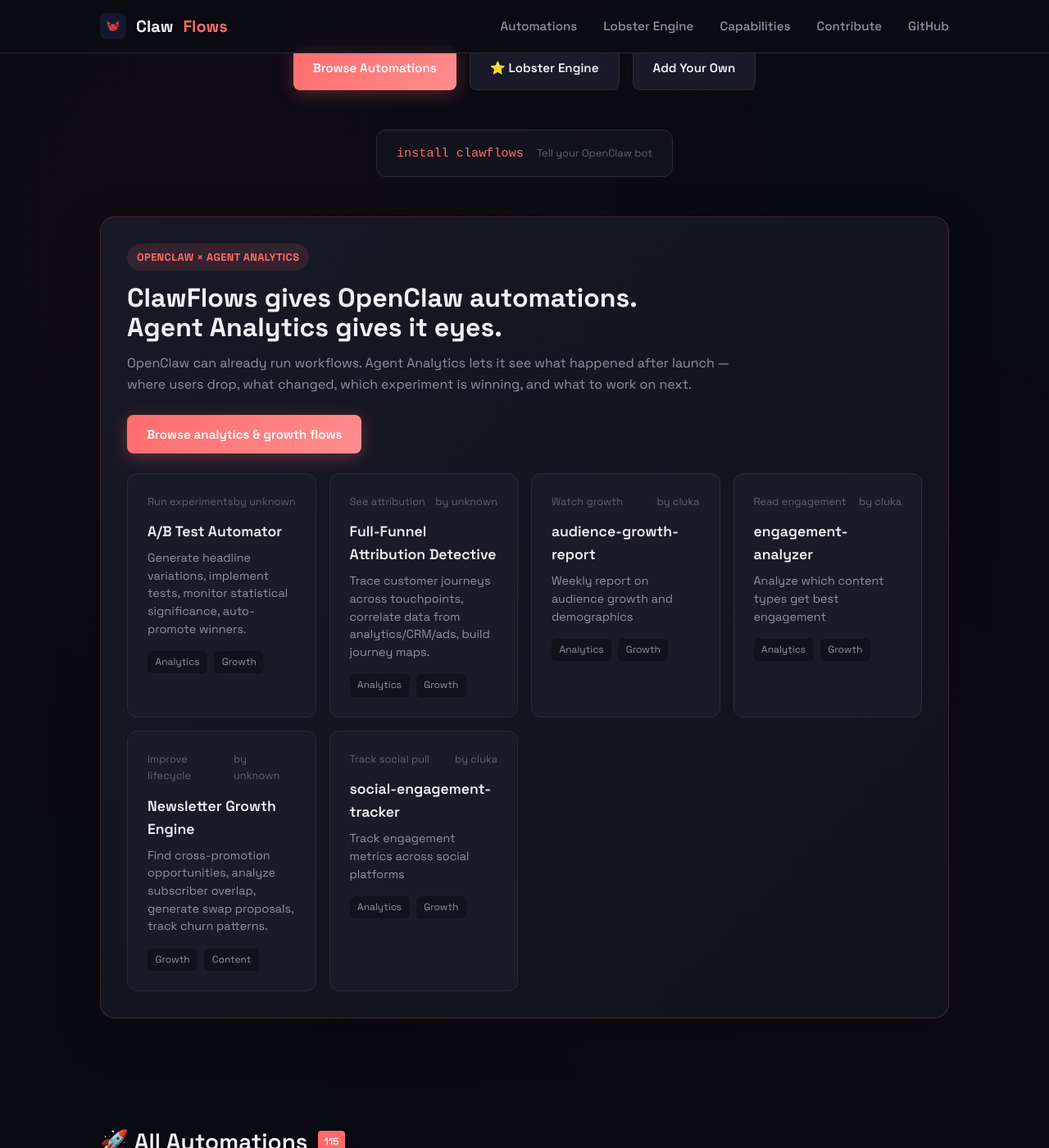
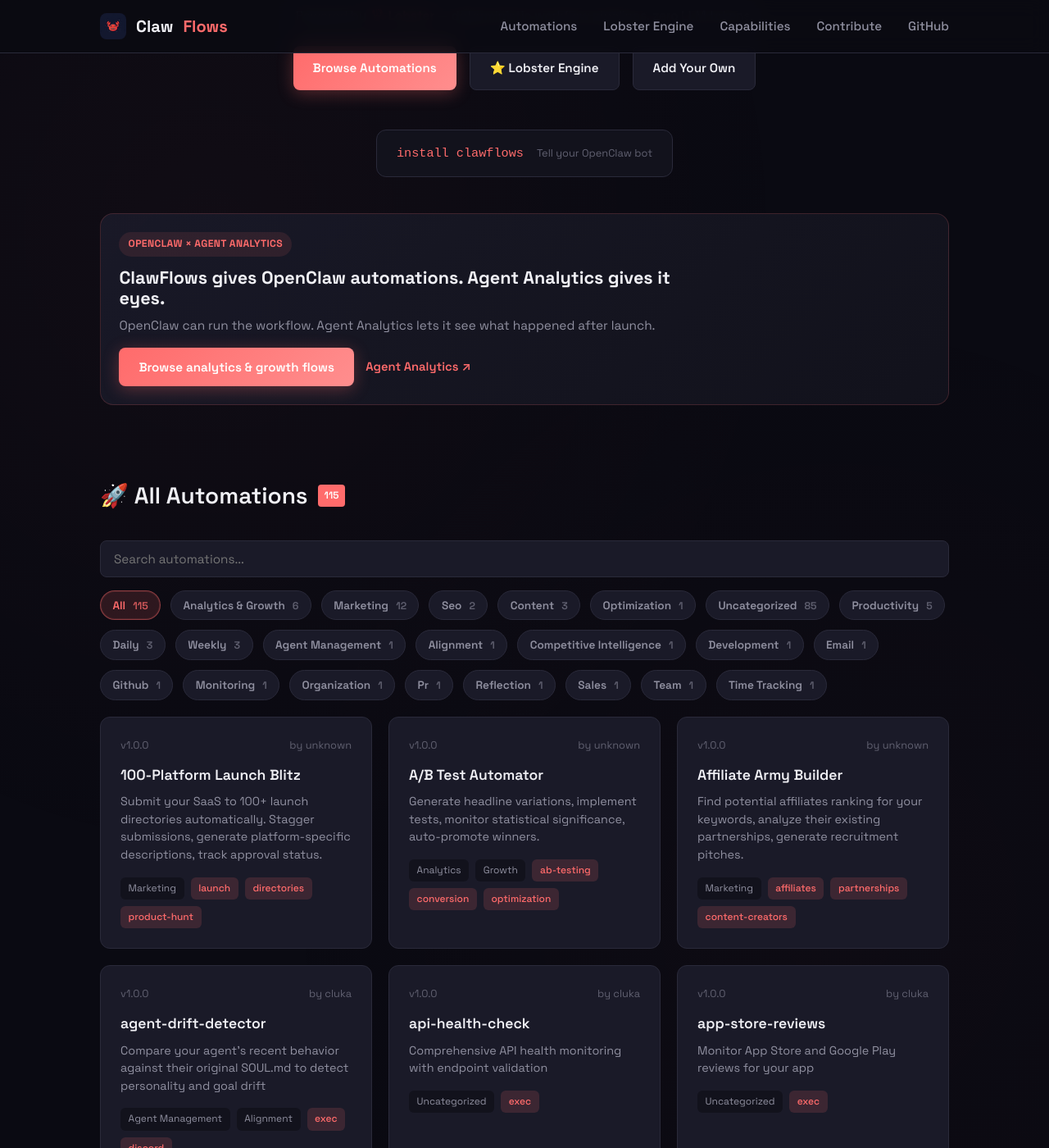
Before and after one commit to Cluka-399/clawflows-registry, a Jekyll site: the page index.html, which Jekyll copies as it is, in a window 1280 px wide and 1400 px high, scrolled down 408 px. Shown: the whole window at 82% size. Built offline with Jekyll 4.4.1, drawn with Linux system fonts in a browser that asks for light colours; comment, search, counter and statistics services are not loaded.

Commit message:
Simplify agent analytics promo

```diff
--- a/index.html
+++ b/index.html
@@ -262,81 +262,70 @@
     }
 
     .aa-promo {
-      padding-top: 1rem;
+      padding-top: 0.75rem;
+      padding-bottom: 1.5rem;
     }
 
     .aa-promo-shell {
-      background: linear-gradient(135deg, rgba(26, 26, 40, 0.95) 0%, rgba(18, 18, 28, 0.98) 100%);
-      border: 1px solid rgba(255, 107, 107, 0.2);
-      border-radius: 18px;
-      padding: 2rem;
-      box-shadow: 0 20px 60px rgba(0, 0, 0, 0.22);
+      background: linear-gradient(135deg, rgba(26, 26, 40, 0.94) 0%, rgba(18, 18, 28, 0.98) 100%);
+      border: 1px solid rgba(255, 107, 107, 0.18);
+      border-radius: 16px;
+      padding: 1.35rem 1.4rem;
     }
 
     .aa-eyebrow {
       display: inline-flex;
       align-items: center;
       gap: 0.5rem;
-      padding: 0.4rem 0.75rem;
+      padding: 0.35rem 0.7rem;
       border-radius: 999px;
-      background: rgba(255, 107, 107, 0.12);
+      background: rgba(255, 107, 107, 0.1);
       color: var(--accent);
-      font-size: 0.8rem;
+      font-size: 0.76rem;
       font-weight: 700;
       letter-spacing: 0.03em;
       text-transform: uppercase;
-      margin-bottom: 1rem;
+      margin-bottom: 0.85rem;
     }
 
     .aa-promo-header {
       display: flex;
       justify-content: space-between;
-      align-items: flex-end;
-      gap: 1.5rem;
-      margin-bottom: 1.25rem;
+      align-items: center;
+      gap: 1rem;
       flex-wrap: wrap;
     }
 
     .aa-promo-header h2 {
-      font-size: 2rem;
-      line-height: 1.1;
-      max-width: 700px;
+      font-size: 1.35rem;
+      line-height: 1.15;
+      max-width: 720px;
     }
 
     .aa-promo-header p {
       color: var(--text-secondary);
       max-width: 760px;
-      font-size: 1rem;
-      margin-top: 0.85rem;
+      font-size: 0.96rem;
+      margin-top: 0.55rem;
     }
 
-    .aa-promo-cta {
-      flex-shrink: 0;
+    .aa-promo-actions {
+      display: flex;
+      align-items: center;
+      gap: 0.9rem;
+      flex-wrap: wrap;
+      margin-top: 0.9rem;
     }
 
-    .aa-feature-grid {
-      display: grid;
-      grid-template-columns: repeat(auto-fit, minmax(220px, 1fr));
-      gap: 1rem;
-      margin-top: 1.5rem;
+    .aa-text-link {
+      color: var(--accent);
+      text-decoration: none;
+      font-weight: 600;
+      font-size: 0.92rem;
     }
 
-    .aa-feature-card {
-      background: rgba(10, 10, 18, 0.78);
-      border: 1px solid var(--border);
-      border-radius: 14px;
-      padding: 1rem;
-    }
-
-    .aa-feature-card h3 {
-      font-size: 1rem;
-      margin-bottom: 0.35rem;
-    }
-
-    .aa-feature-card p {
-      color: var(--text-secondary);
-      font-size: 0.88rem;
-      line-height: 1.5;
+    .aa-text-link:hover {
+      text-decoration: underline;
     }
 
     .value-grid {
@@ -981,14 +970,12 @@
           <div class="aa-promo-header">
             <div>
               <h2>ClawFlows gives OpenClaw automations. Agent Analytics gives it eyes.</h2>
-              <p>OpenClaw can already run workflows. Agent Analytics lets it see what happened after launch — where users drop, what changed, which experiment is winning, and what to work on next.</p>
+              <p>OpenClaw can run the workflow. Agent Analytics lets it see what happened after launch.</p>
+              <div class="aa-promo-actions">
+                <button class="btn btn-primary" type="button" onclick="browseAnalyticsGrowthFlows()">Browse analytics &amp; growth flows</button>
+                <a href="https://agentanalytics.sh" class="aa-text-link" target="_blank" rel="noopener noreferrer" onclick="mixpanel.track('cta_click', { button: 'agent_analytics_site', section: 'aa_promo' }); if(window.aa) aa.track('cta_click', { button: 'agent_analytics_site', section: 'aa_promo' })">Agent Analytics ↗</a>
+              </div>
             </div>
-            <div class="aa-promo-cta">
-              <button class="btn btn-primary" type="button" onclick="browseAnalyticsGrowthFlows()">Browse analytics &amp; growth flows</button>
-            </div>
-          </div>
-          <div id="aa-feature-grid" class="aa-feature-grid">
-            <div class="loading">Loading analytics &amp; growth flows...</div>
           </div>
         </div>
       </div>
@@ -1206,15 +1193,6 @@
       return String(str || '').replace(/&/g, '&amp;').replace(/</g, '&lt;').replace(/>/g, '&gt;').replace(/"/g, '&quot;').replace(/'/g, '&#39;');
     }
 
-    const analyticsGrowthFeaturedSlugs = [
-      'ab-test-automator',
-      'attribution-detective',
-      'audience-growth-report',
-      'engagement-analyzer',
-      'newsletter-growth',
-      'social-engagement-tracker'
-    ];
-
     const categoryPriority = [
       'analytics-growth',
       'analytics',
@@ -1286,48 +1264,6 @@
       container.innerHTML = buttons.join('');
     }
 
-    function renderAnalyticsGrowthSection(automations) {
-      const container = document.getElementById('aa-feature-grid');
-      if (!container) return;
-
-      const featureLabels = {
-        'ab-test-automator': 'Run experiments',
-        'attribution-detective': 'See attribution',
-        'audience-growth-report': 'Watch growth',
-        'engagement-analyzer': 'Read engagement',
-        'newsletter-growth': 'Improve lifecycle',
-        'social-engagement-tracker': 'Track social pull'
-      };
-
-      const featured = analyticsGrowthFeaturedSlugs
-        .map(slug => automations.find(a => (a.slug || a.name || '').toLowerCase() === slug))
-        .filter(Boolean)
-        .slice(0, 6);
-
-      if (!featured.length) {
-        container.innerHTML = '<div class="loading">No analytics & growth flows wired yet.</div>';
-        return;
-      }
-
-      container.innerHTML = featured.map(a => {
-        const slug = (a.slug || a.name || '').toLowerCase();
-        const label = featureLabels[slug] || 'Growth ops';
-        return `
-          <a href="${a.url || '#'}" class="automation-card" onclick="mixpanel.track('analytics_growth_feature_click', {name: '${escapeHtml(a.name)}'}); if(window.aa) aa.track('analytics_growth_feature_click', {name: '${escapeHtml(a.name)}'})">
-            <div class="automation-meta">
-              <span>${escapeHtml(label)}</span>
-              <span>by ${escapeHtml(a.author || 'anonymous')}</span>
-            </div>
-            <h3>${escapeHtml(a.name)}</h3>
-            <p>${escapeHtml(a.description || '')}</p>
-            <div class="tags">
-              ${(a._categories || []).slice(0, 2).map(category => `<span class="tag">${escapeHtml(slugToLabel(category))}</span>`).join('')}
-            </div>
-          </a>
-        `;
-      }).join('');
-    }
-
     async function loadAutomations() {
       const container = document.getElementById('automations-grid');
 
```
Also changed, not shown: other parts of index.html (+0 -1 lines).
